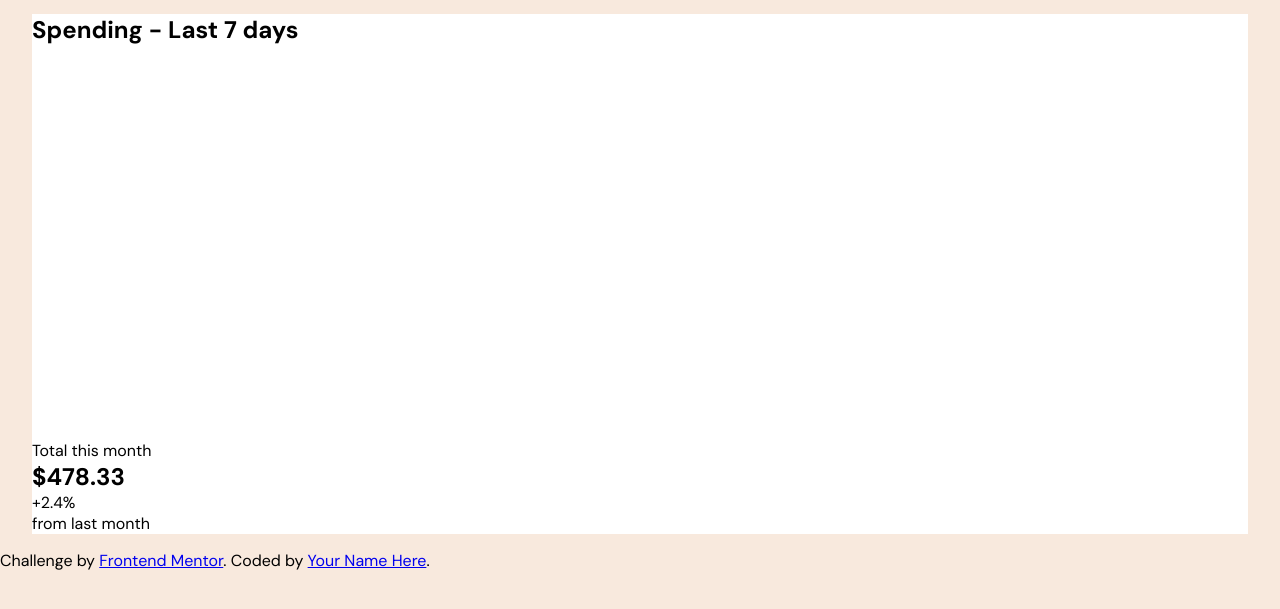
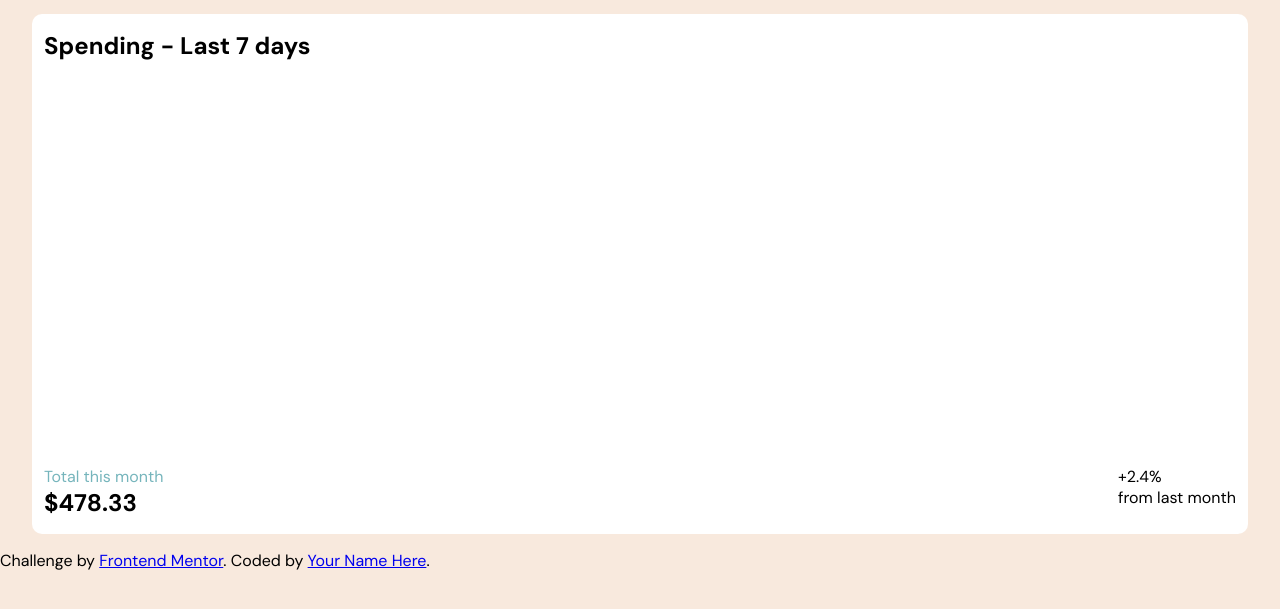
Before and after one commit to Chimoneg27/Expenses-chart, a plain HTML site: page index.html in a window 1280 px wide. Shown: the part 111-720 px from the top of the page. Drawn offline with Linux system fonts and the light colour scheme.

Commit message:
add container footer

```diff
--- a/styles/mobile.css
+++ b/styles/mobile.css
@@ -51,4 +51,15 @@ body {
     display: flex;
     flex-direction: column;
     justify-content: space-between;
+    padding: 1rem 0.75rem;
+    border-radius: 10px;
 }
+
+.totals {
+    display: flex;
+    justify-content: space-between;
+}
+
+.thisMonth p {
+  color: var(--Cyan);
+}
```
